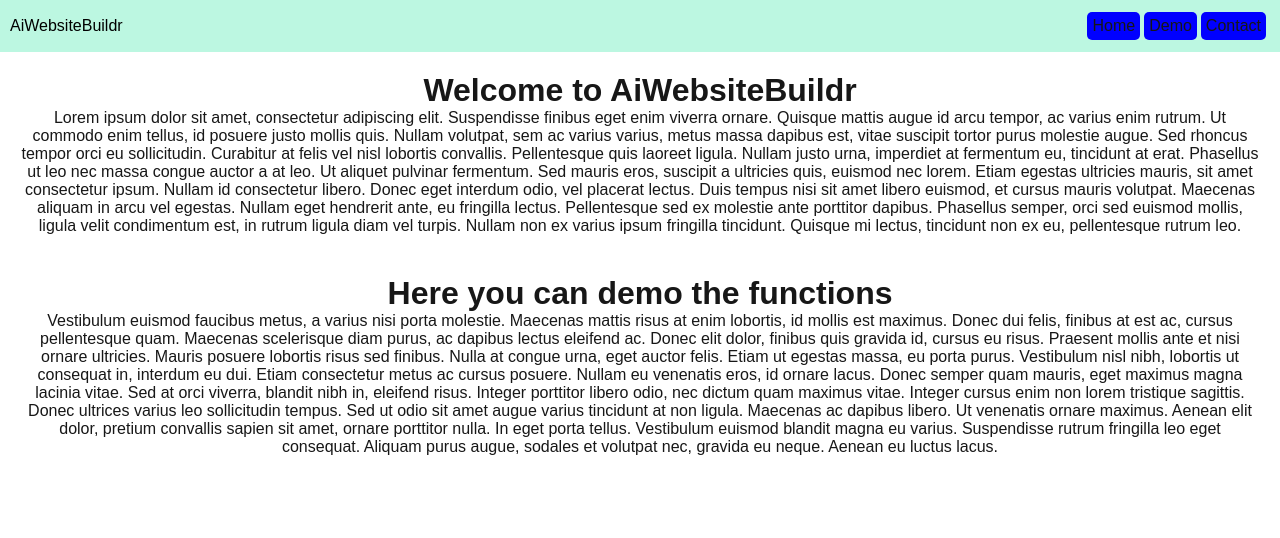
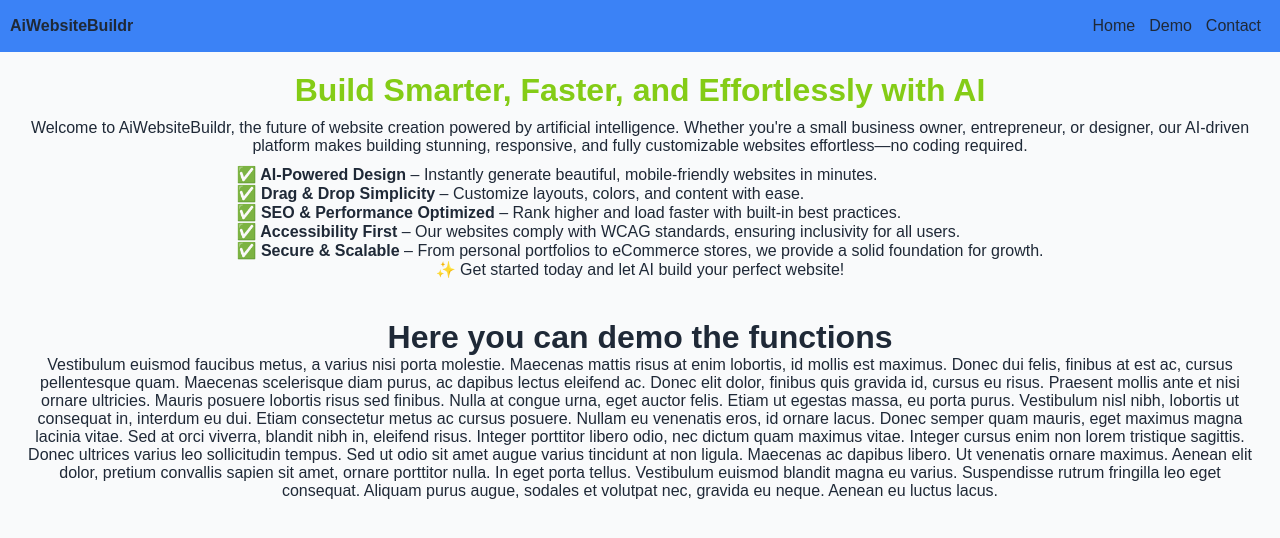
Before and after one commit to Lekematti/Inno-project, a Next.js app: page / in a window 1280 px wide. Shown: the top 538 px of the page. Built offline with nearby package versions, Linux system fonts and the light colour scheme.

Commit message:
Modify UI colors and layout

```diff
--- a/src/app/globals.css
+++ b/src/app/globals.css
@@ -1,6 +1,6 @@
 :root {
-	--background: #ffffff;
-	--foreground: #171717;
+	--background: #f9fafb;
+	--foreground: #1f2937;
 }
 
 /* @media (prefers-color-scheme: dark) {
--- a/src/components/Body.tsx
+++ b/src/components/Body.tsx
@@ -9,28 +9,55 @@
 			}}
 		>
 			<div style={{ margin: 20 }}>
-				<h1>Welcome to AiWebsiteBuildr</h1>
-				<p>
-					Lorem ipsum dolor sit amet, consectetur adipiscing elit. Suspendisse
-					finibus eget enim viverra ornare. Quisque mattis augue id arcu tempor,
-					ac varius enim rutrum. Ut commodo enim tellus, id posuere justo mollis
-					quis. Nullam volutpat, sem ac varius varius, metus massa dapibus est,
-					vitae suscipit tortor purus molestie augue. Sed rhoncus tempor orci eu
-					sollicitudin. Curabitur at felis vel nisl lobortis convallis.
-					Pellentesque quis laoreet ligula. Nullam justo urna, imperdiet at
-					fermentum eu, tincidunt at erat. Phasellus ut leo nec massa congue
-					auctor a at leo. Ut aliquet pulvinar fermentum. Sed mauris eros,
-					suscipit a ultricies quis, euismod nec lorem. Etiam egestas ultricies
-					mauris, sit amet consectetur ipsum. Nullam id consectetur libero.
-					Donec eget interdum odio, vel placerat lectus. Duis tempus nisi sit
-					amet libero euismod, et cursus mauris volutpat. Maecenas aliquam in
-					arcu vel egestas. Nullam eget hendrerit ante, eu fringilla lectus.
-					Pellentesque sed ex molestie ante porttitor dapibus. Phasellus semper,
-					orci sed euismod mollis, ligula velit condimentum est, in rutrum
-					ligula diam vel turpis. Nullam non ex varius ipsum fringilla
-					tincidunt. Quisque mi lectus, tincidunt non ex eu, pellentesque rutrum
-					leo.
+				<h1 style={{ color: '#84CC16' }}>
+					Build Smarter, Faster, and Effortlessly with AI
+				</h1>
+				<p
+					style={{
+						textAlign: 'center',
+						justifyContent: 'center',
+						display: 'flex',
+						marginTop: '10px',
+					}}
+				>
+					Welcome to AiWebsiteBuildr, the future of website creation powered by
+					artificial intelligence. Whether you're a small business owner,
+					entrepreneur, or designer, our AI-driven platform makes building
+					stunning, responsive, and fully customizable websites effortless—no
+					coding required.
 				</p>
+				<section
+					style={{
+						textAlign: 'left',
+						justifyContent: 'center',
+						display: 'flex',
+						marginTop: '10px',
+					}}
+				>
+					<ul style={{ listStyle: 'none' }}>
+						<li>
+							<strong>✅ AI-Powered Design</strong> – Instantly generate
+							beautiful, mobile-friendly websites in minutes.
+						</li>
+						<li>
+							<strong>✅ Drag & Drop Simplicity</strong> – Customize layouts,
+							colors, and content with ease.
+						</li>
+						<li>
+							<strong>✅ SEO & Performance Optimized</strong> – Rank higher and
+							load faster with built-in best practices.
+						</li>
+						<li>
+							<strong>✅ Accessibility First</strong> – Our websites comply with
+							WCAG standards, ensuring inclusivity for all users.
+						</li>
+						<li>
+							<strong>✅ Secure & Scalable</strong> – From personal portfolios
+							to eCommerce stores, we provide a solid foundation for growth.
+						</li>
+					</ul>
+				</section>
+				<p>✨ Get started today and let AI build your perfect website!</p>
 			</div>
 			<div id="Demo" style={{ margin: 20 }}>
 				<h1>Here you can demo the functions</h1>
--- a/src/components/Header.tsx
+++ b/src/components/Header.tsx
@@ -5,11 +5,11 @@
 				width: '100%',
 				padding: 10,
 				display: 'flex',
-				background: '#bcf7e1',
+				background: '#3B82F6',
 				alignItems: 'center',
 			}}
 		>
-			<p style={{ color: 'black' }}>AiWebsiteBuildr</p>
+			<p style={{ color: '#1F2937', fontWeight: 'bold' }}>AiWebsiteBuildr</p>
 			<ul
 				style={{
 					display: 'flex',
@@ -22,9 +22,7 @@
 			>
 				<li
 					style={{
-						background: 'blue',
 						padding: 5,
-						borderRadius: '5px',
 						marginRight: 2,
 						marginLeft: 2,
 					}}
@@ -33,9 +31,7 @@
 				</li>
 				<li
 					style={{
-						background: 'blue',
 						padding: 5,
-						borderRadius: '5px',
 						marginRight: 2,
 						marginLeft: 2,
 					}}
@@ -44,9 +40,7 @@
 				</li>
 				<li
 					style={{
-						background: 'blue',
 						padding: 5,
-						borderRadius: '5px',
 						marginRight: 2,
 						marginLeft: 2,
 					}}
```
